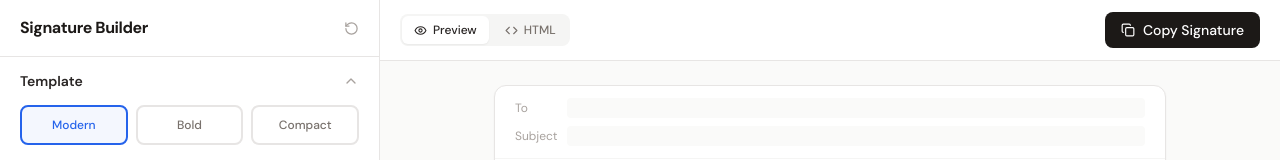
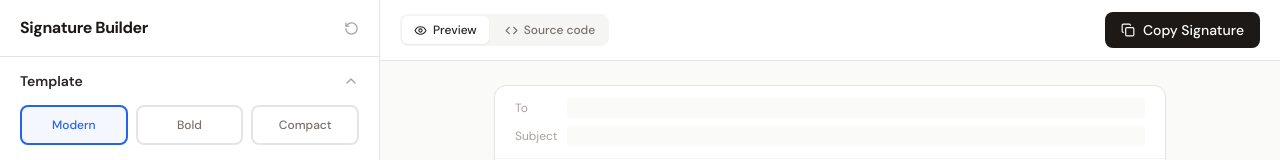
Before and after one commit to marc3ee/email-signature-builder, a Next.js app: page / in a window 1280 px wide. Shown: the top 160 px of the page. Built offline with nearby package versions, Linux system fonts and the light colour scheme.

Commit message:
Update index.tsx

```diff
--- a/components/Preview/index.tsx
+++ b/components/Preview/index.tsx
@@ -50,7 +50,7 @@ export default function PreviewPane() {
             }`}
           >
             <Code size={13} />
-            HTML
+            Source code
           </button>
         </div>
         <button
@@ -110,6 +110,7 @@ export default function PreviewPane() {
         ) : (
           /* HTML source view */
           <div className="max-w-2xl mx-auto">
+             <p className="text-xs text-surface-400 mb-3 text-center">For developer use only. To add your signature to Gmail, use the <strong>Copy Signature</strong> button on the Preview tab.</p>
             <pre className="bg-surface-900 text-surface-100 rounded-xl p-5 text-xs leading-relaxed overflow-x-auto whitespace-pre-wrap break-all font-mono">
               {html}
             </pre>
```
